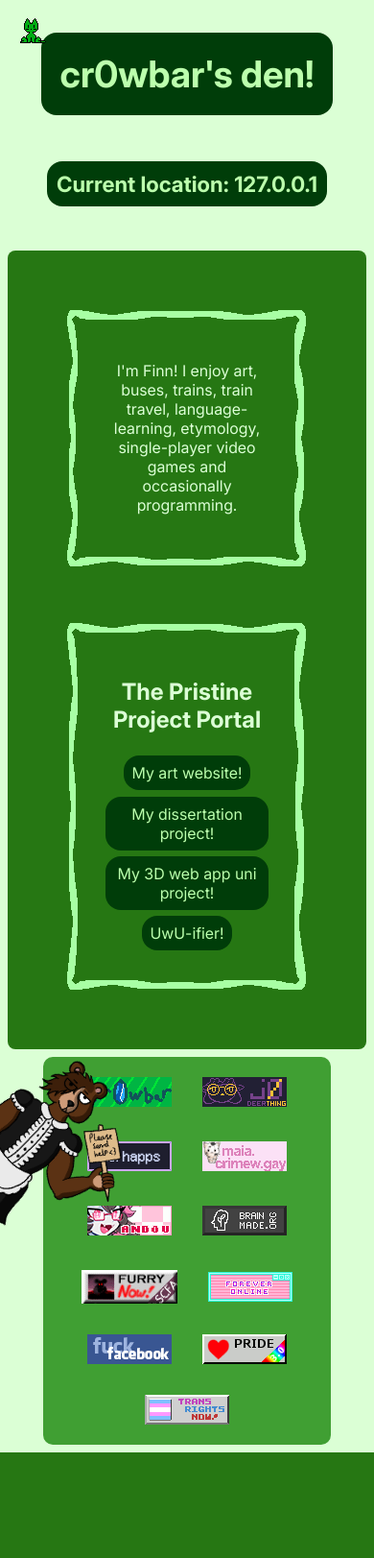
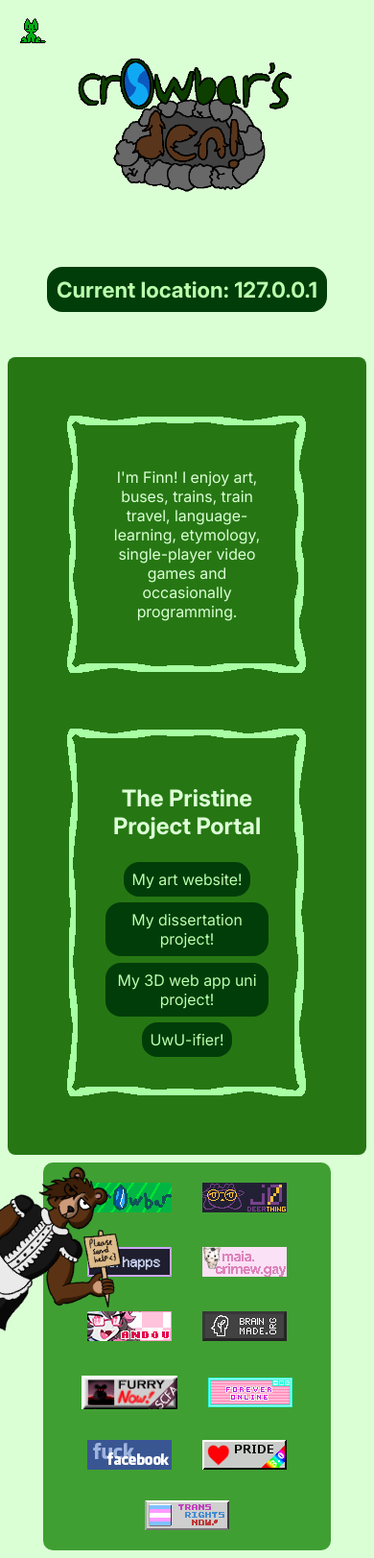
Before and after one commit to 0cr0wbar0/main, a PHP site: page / in a window 390 px wide. Shown: the whole page at 96% size. Before the commit the page ends 1513 px from the top, so only its background shows below. Run offline with PHP 8.4, Linux system fonts and the light colour scheme.

Commit message:
New logo and very slight JS change

```diff
--- a/index.php
+++ b/index.php
@@ -23,7 +23,7 @@ $arr = array("Funny number string: ", "Your funky lil number string: ", "I see y
 
 <div class="titles">
 
-<h1 class="header">cr0wbar's den!</h1>
+<h1 class="header"><img src="static/logo.gif" alt="cr0wbar's den!"></h1>
 
 <h3 class="subheader"><?= $arr[array_rand($arr)] . $_SERVER['REMOTE_ADDR'] ?></h3>
 
--- a/static/homepage_style.css
+++ b/static/homepage_style.css
@@ -26,10 +26,16 @@
 
 .header {
     color: #bcffad;
-    background-color: #003d09;
-    padding: 20px;
-    border-radius: 1rem;
+    padding: 10px;
     text-align: center;
+    align-content: center;
+}
+
+@media (max-width: 1050px) {
+    .header img {
+        height: 80%;
+        width: 80%;
+    }
 }
 
 .subheader {
--- a/static/uwu.js
+++ b/static/uwu.js
@@ -1,9 +1,8 @@
-import init, { uwuifier } from "./pkg/uwulib.js";
+import init, {uwuifier} from "./pkg/uwulib.js";
 
 function uwuify() {
 	const textContent = document.querySelector("#text").value;
-	const output = uwuifier(textContent);
-	document.querySelector("#output").innerText = output;
+	document.querySelector("#output").innerText = uwuifier(textContent);
 }
 
 init().then(() => {
```
Also changed, not shown: static/logo.gif (added).
